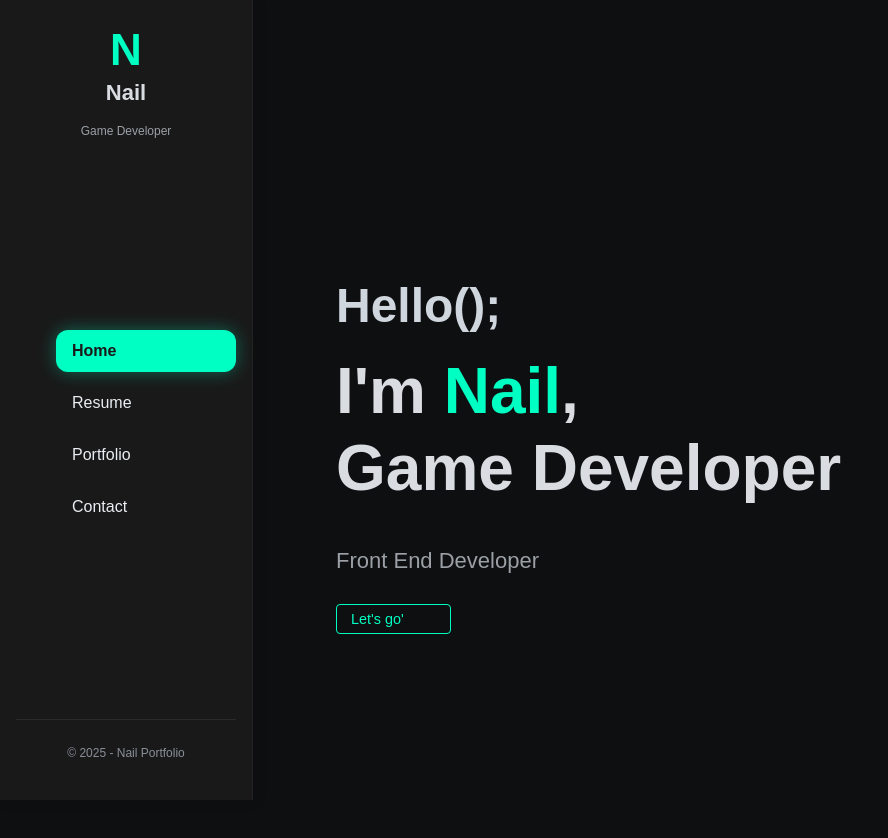
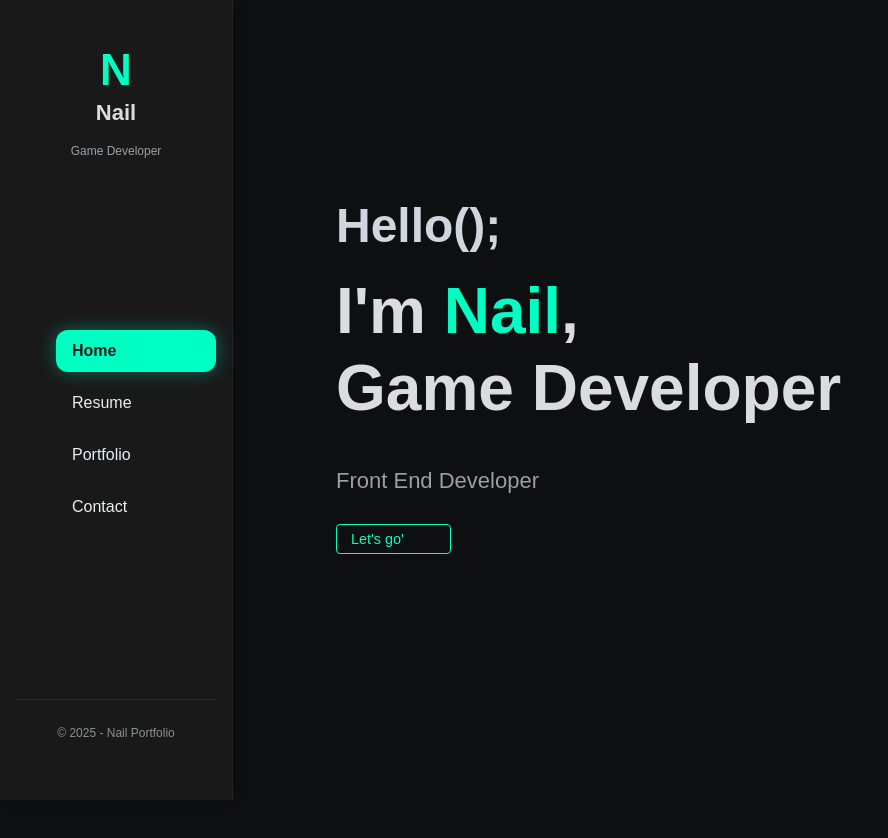
Before and after one commit to nagasuki/Portfolio, a plain HTML site: page index.html in a window 1280 px wide. Shown: the whole page, without its empty margins (0-888 px from the left). After the commit the page ends 800 px from the top, so only its background shows below. Drawn offline with Linux system fonts and the light colour scheme.

Commit message:
update: portfolio

```diff
--- a/style.css
+++ b/style.css
@@ -1,13 +1,13 @@
 /* ===== Sidebar (เหมือน mockup) ===== */
 .sidebar {
-  width: 220px;
+  width: 200px;
   background: #191919;
   position: fixed;
   inset: 0 auto 0 0;
   display: flex;
   flex-direction: column;
   justify-content: space-between;
-  padding: 28px 16px;
+  padding: 48px 16px;
   border-right: 1px solid #222;
   box-shadow: 2px 0 12px #0002;
   z-index: 10;
@@ -43,7 +43,7 @@ main{ margin-left:220px; padding:48px 28px; }
   display: flex;
   flex-direction: column;
   justify-content: center;
-  height: 100vh;              /* กินเต็มจอ */
+  height: 80vh;              /* กินเต็มจอ */
   padding-left: 80px;         /* เว้นระยะจาก Navbar (ปรับได้ 60–100px) */
   box-sizing: border-box;
 }
```
